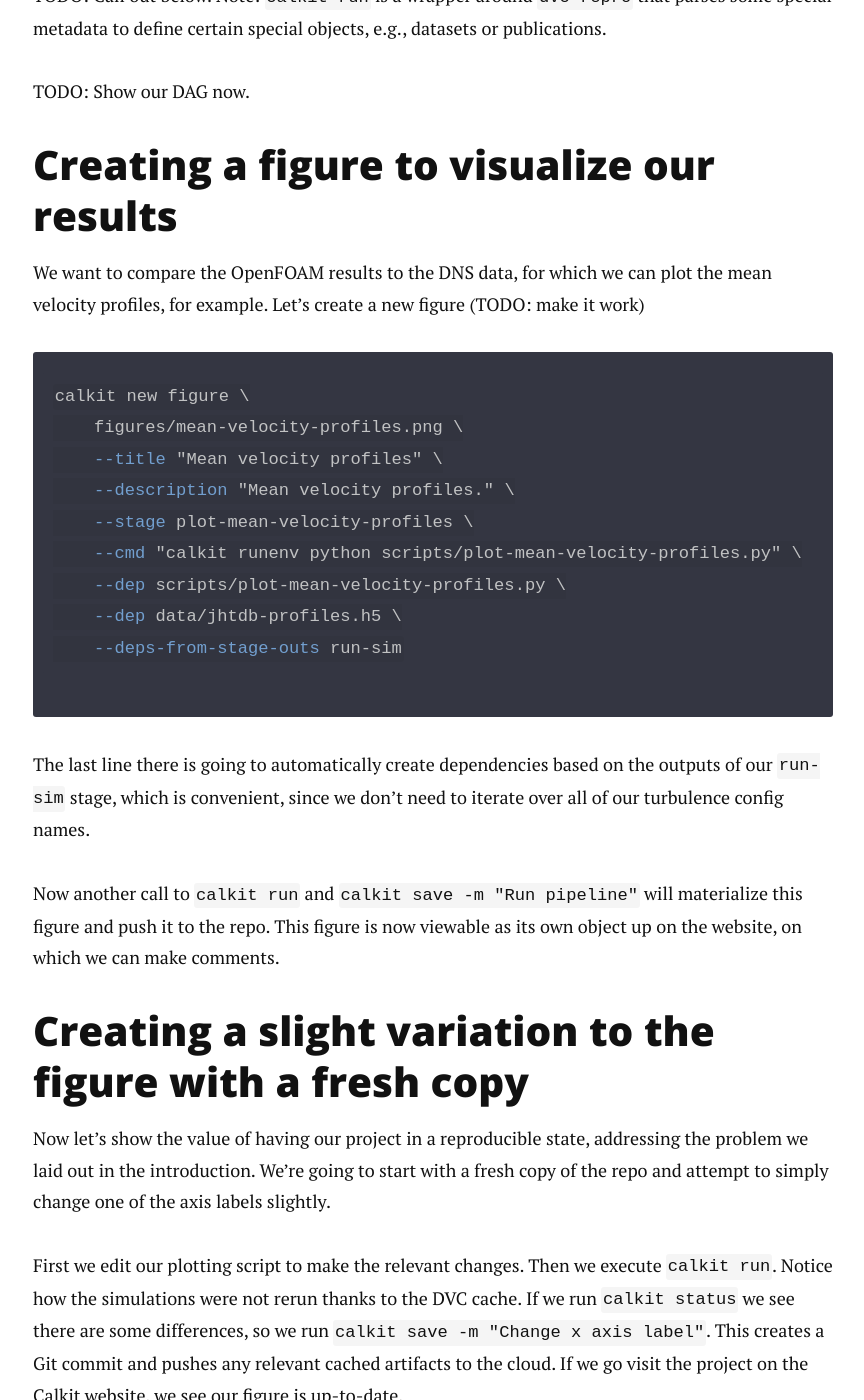
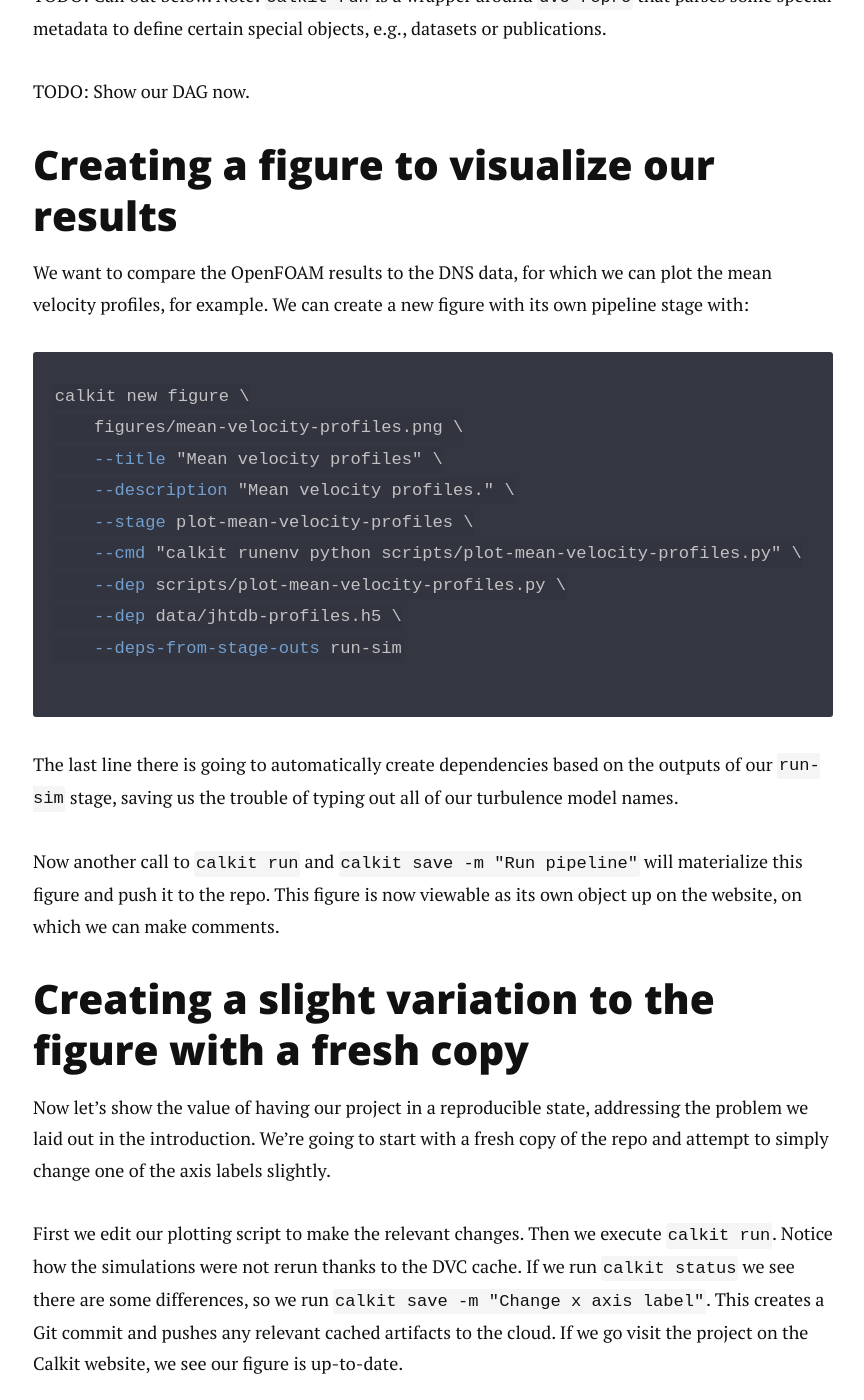
Before and after one commit to petebachant/petebachant.github.io, a Jekyll site: the page built from _posts/2024-10-15-reproducible-openfoam.markdown, in a window 1280 px wide and 1400 px high, scrolled down 8073 px. Shown: the whole window, without its empty margins (207-1071 px from the left). Built offline with Jekyll 4.4.1, drawn with Linux system fonts in a browser that asks for light colours; nearby versions of some CDN libraries; formulas are drawn with MathJax 3; comment, search, counter and statistics services are not loaded.

Commit message:
Remove TODO from of-repro post

````diff
--- a/_posts/2024-10-15-reproducible-openfoam.markdown
+++ b/_posts/2024-10-15-reproducible-openfoam.markdown
@@ -237,7 +237,7 @@ TODO: Show our DAG now.
 
 We want to compare the OpenFOAM results to the DNS data,
 for which we can plot the mean velocity profiles, for example.
-Let's create a new figure (TODO: make it work)
+We can create a new figure with its own pipeline stage with:
 
 ```sh
 calkit new figure \
@@ -253,8 +253,8 @@ calkit new figure \
 
 The last line there is going to automatically create dependencies based on
 the outputs of our `run-sim` stage,
-which is convenient, since we don't need to iterate over all
-of our turbulence config names.
+saving us the trouble of typing out all
+of our turbulence model names.
 
 Now another call to `calkit run` and `calkit save -m "Run pipeline"`
 will materialize this figure and push it to the repo.
````
